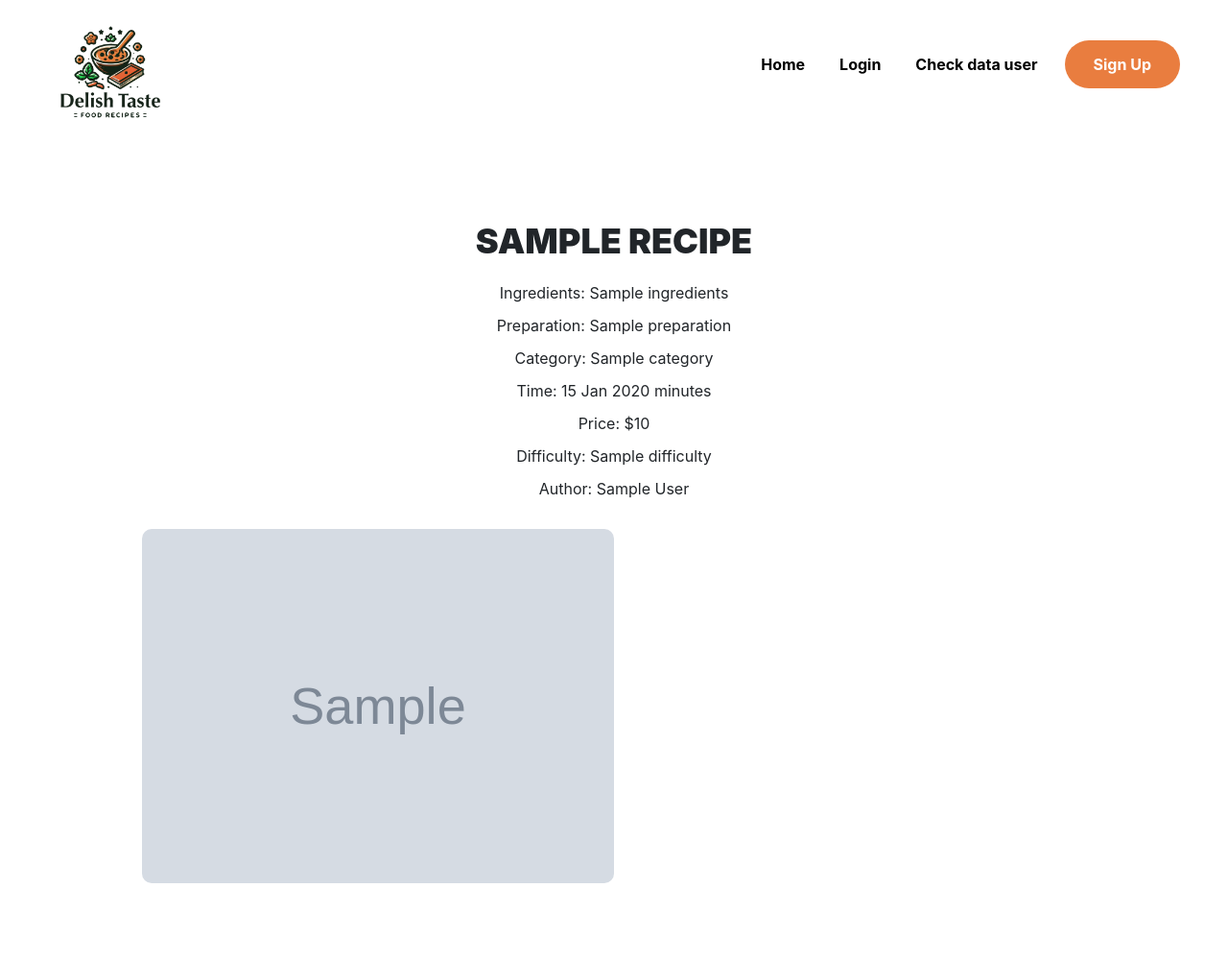
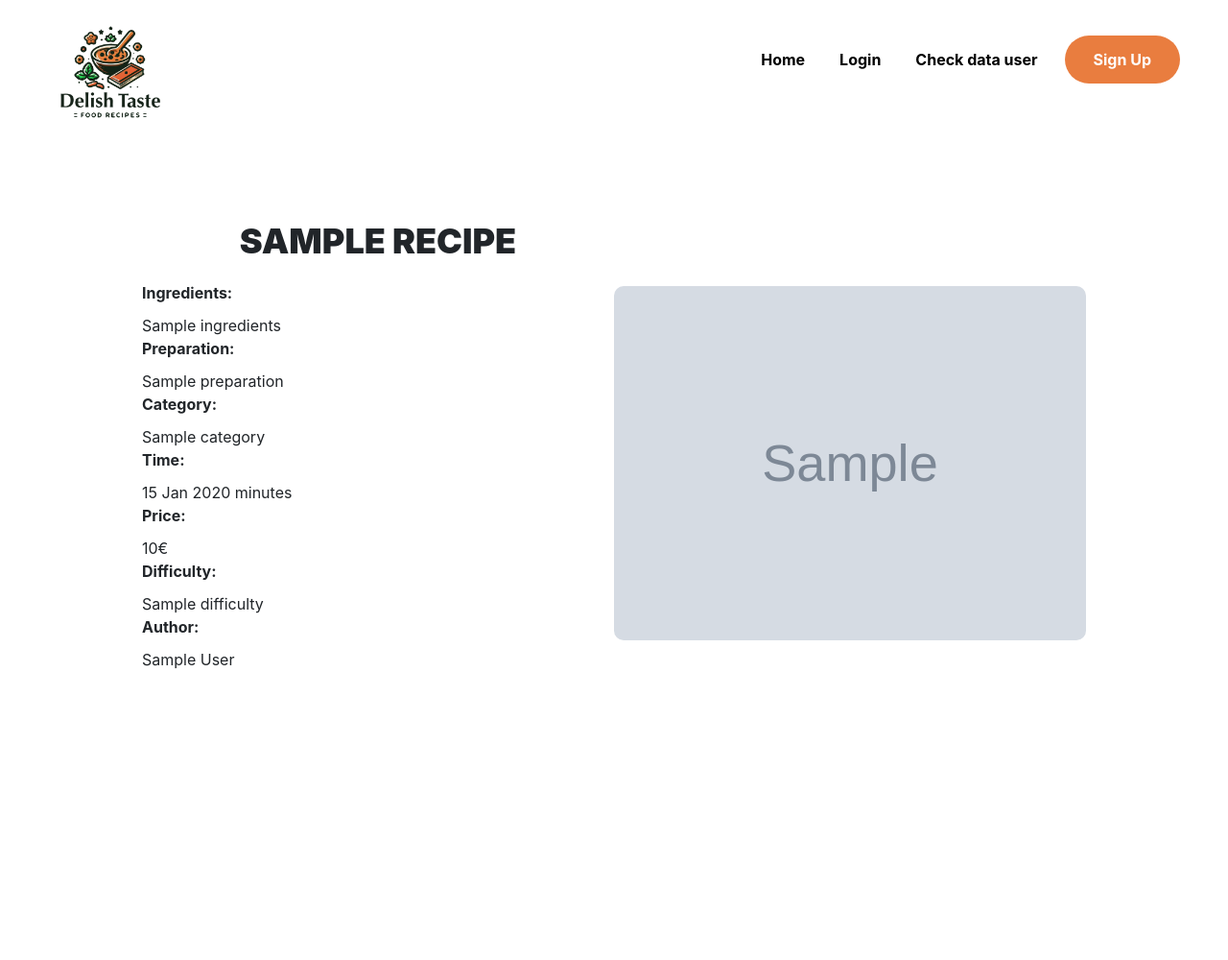
Before and after one commit to SerhiyKukurudza/DelishTaste, a Node server app: template views/recipe.mustache in a window 1280 px wide. Shown: the whole page at 96% size. After the commit the page ends 697 px from the top, so only its background shows below. Run offline with Node 20, Linux system fonts and the light colour scheme; the template is opened without the code that fills it: most values are stand-ins (such as "Sample title", 1, 10 or a date in 2020); grey boxes marked "Sample" are stand-in pictures.

Commit message:
recipe.css / recipe.mustache

```diff
--- a/public/css/recipe_style.css
+++ b/public/css/recipe_style.css
@@ -1,44 +1,45 @@
-nav{
+nav {
   background-color: #ffffff;
   color: #000000;
   padding: 0px 0px 0px 0px;
   display: flex;
   justify-content: space-between;
+  align-items: center; /* Adicionado para centralizar verticalmente */
   max-width: 1200px;
   margin: 0 auto;
 }
 
-nav ul{
+nav ul {
   display: flex;
   justify-content: space-around;
   align-items: center;
 }
 
-nav li{
+nav li {
   list-style: none;
   padding: 10px;
 }
 
-nav li a{
+nav li a {
   color: #000000;
   text-decoration: none;
   font-weight: bold;
   padding: 5px 8px;
 }
 
-nav li:not(:last-child) a:hover{
+nav li:not(:last-child) a:hover {
   color: #E97D3F;
   text-decoration: none;
 }
 
-nav li:last-child a{
+nav li:last-child a {
   background-color: #E97D3F;
   padding: 15px 30px;
   border-radius: 60px;
   color: white;
 }
 
-nav li:last-child a:hover{
+nav li:last-child a:hover {
   background-color: #ed600f;
   color: white;
   text-decoration: none;
@@ -49,16 +50,21 @@ nav li:last-child a:hover{
   height: 150px;
 }
 
-
-
+/* Seu CSS */
 .recipe-container {
-  background: #fff; /* Fundo branco para o recipiente */
+  display: flex;
+  align-items: center;
+  background: #fff;
   border-radius: 20px;
   width: 80%;
   margin: 0 auto;
   margin-top: 60px;
   margin-bottom: 60px;
-  padding: 20px; /* Espaçamento interno para o recipiente */
+  padding: 20px;
+}
+
+.recipe-info {
+  width: 50%; /* Ajusta a largura do bloco de informações */
 }
 
 .recipe-name {
@@ -69,22 +75,31 @@ nav li:last-child a:hover{
   margin-bottom: 20px;
 }
 
-.recipe-ingredients,
-.recipe-preparation,
-.recipe-category,
-.recipe-time,
-.recipe-price,
-.recipe-difficulty,
-.recipe-author {
+ul {
+  list-style: none; /* Remove os marcadores de lista padrão */
+  padding: 0;
+}
+
+/* Seu CSS */
+ul li {
   font-size: 16px;
   margin-bottom: 10px;
-  text-align: center;
+  font-weight: bold; /* Adiciona negrito aos itens da lista */
 }
+
 
 .recipe-image {
   width: 50%;
-  height: 50%;
+  height: auto;
   border-radius: 10px;
   margin-top: 20px;
   image-rendering: optimizeQuality;
 }
+
+/* Seu CSS */
+.recipe-preparation {
+  font-size: 16px;
+  margin-bottom: 10px;
+  white-space: pre-line; /* Mantém quebras de linha no texto */
+  list-style-type: none; /* Remove a estilização padrão de lista */
+}
--- a/views/recipe.mustache
+++ b/views/recipe.mustache
@@ -31,15 +31,19 @@
     </ul>
   </nav>
 
- <div class="recipe-container">
-  <h2 class="recipe-name">{{recipe.title}}</h2>
-  <p class="recipe-ingredients">Ingredients: {{recipe.ingredients}}</p>
-  <p class="recipe-preparation">Preparation: {{recipe.preparation}}</p>
-  <p class="recipe-category">Category: {{recipe.category}}</p>
-  <p class="recipe-time">Time: {{recipe.time}} minutes</p>
-  <p class="recipe-price">Price: ${{recipe.price}}</p>
-  <p class="recipe-difficulty">Difficulty: {{recipe.difficulty}}</p>
-  <p class="recipe-author">Author: {{recipe.author}}</p>
+<div class="recipe-container">
+  <div class="recipe-info">
+    <h2 class="recipe-name">{{recipe.title}}</h2>
+    <ul>
+      <li class="recipe-ingredients">Ingredients: </li> {{recipe.ingredients}}
+      <li class="recipe-preparation">Preparation: </li> {{recipe.preparation}}
+      <li class="recipe-category">Category: </li> {{recipe.category}}
+      <li class="recipe-time">Time:</li> {{recipe.time}} minutes
+      <li class="recipe-price">Price: </li> {{recipe.price}}€
+      <li class="recipe-difficulty">Difficulty: </li> {{recipe.difficulty}}
+      <li class="recipe-author"> Author: </li> {{recipe.author}}
+    </ul>
+  </div>
   <img class="recipe-image" src="{{recipe.image}}" alt="{{recipe.title}}" />
 </div>
 
```
Lines whose indentation alone changed are shown as unchanged.
